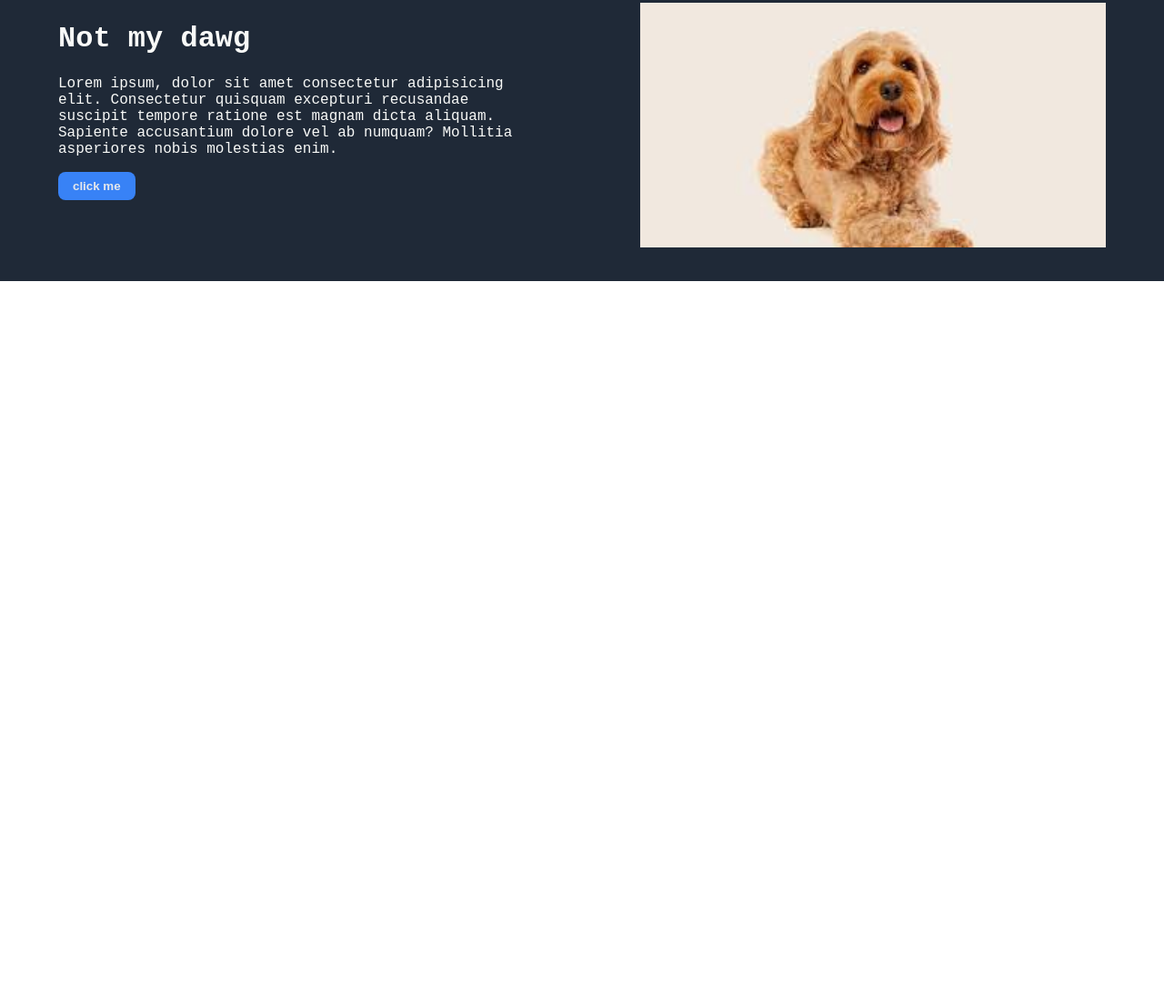
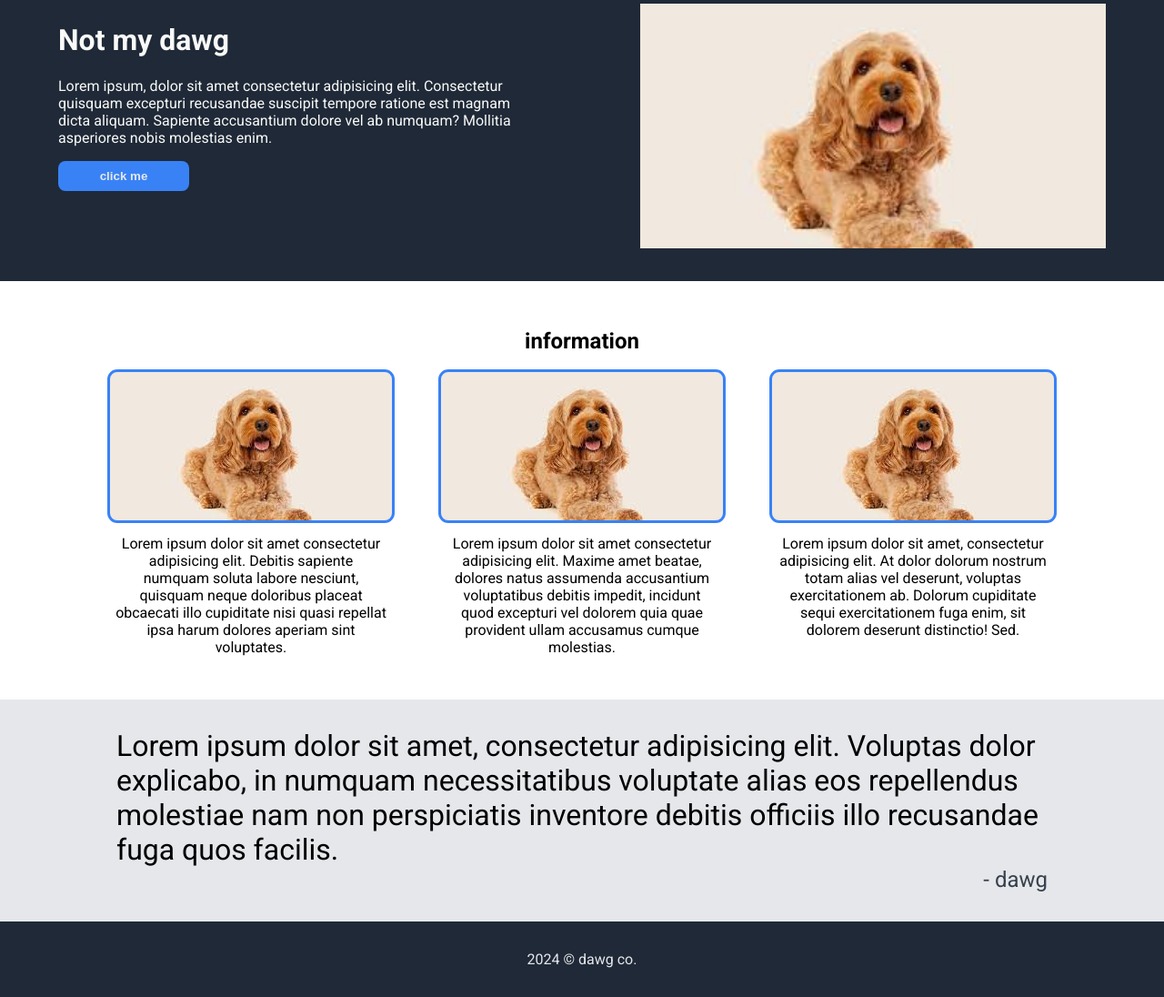
Before and after one commit to HZC-321/landing-page, a plain HTML site: page index.html in a window 1280 px wide. Shown: the part 111-1207 px from the top of the page at 91% size. Before the commit the page ends 800 px from the top, so only its background shows below. Drawn offline with Linux system fonts and the light colour scheme.

Commit message:
info section, quote section, and footer

```diff
--- a/index.html
+++ b/index.html
@@ -8,6 +8,12 @@
     <meta charset="utf-8" />
     <title>Title of Page</title>
     <link rel="stylesheet" href="styles.css" />
+    <link rel="preconnect" href="https://fonts.googleapis.com" />
+    <link rel="preconnect" href="https://fonts.gstatic.com" crossorigin />
+    <link
+      href="https://fonts.googleapis.com/css2?family=Roboto:ital,wght@0,100;0,300;0,400;0,500;0,700;0,900;1,100;1,300;1,400;1,500;1,700;1,900&display=swap"
+      rel="stylesheet"
+    />
   </head>
 
   <body>
@@ -36,5 +42,54 @@
         <img src="images/dawg.jpeg" />
       </div>
     </div>
+
+    <div class="information">
+      <h2>information</h2>
+      <div class="cards">
+        <div class="card one">
+          <img src="images/dawg.jpeg" />
+          <p>
+            Lorem ipsum dolor sit amet consectetur adipisicing elit. Debitis
+            sapiente numquam soluta labore nesciunt, quisquam neque doloribus
+            placeat obcaecati illo cupiditate nisi quasi repellat ipsa harum
+            dolores aperiam sint voluptates.
+          </p>
+        </div>
+        <div class="card two">
+          <img src="images/dawg.jpeg" />
+          <p>
+            Lorem ipsum dolor sit amet consectetur adipisicing elit. Maxime amet
+            beatae, dolores natus assumenda accusantium voluptatibus debitis
+            impedit, incidunt quod excepturi vel dolorem quia quae provident
+            ullam accusamus cumque molestias.
+          </p>
+        </div>
+        <div class="card three">
+          <img src="images/dawg.jpeg" />
+          <p>
+            Lorem ipsum dolor sit amet, consectetur adipisicing elit. At dolor
+            dolorum nostrum totam alias vel deserunt, voluptas exercitationem
+            ab. Dolorum cupiditate sequi exercitationem fuga enim, sit dolorem
+            deserunt distinctio! Sed.
+          </p>
+        </div>
+      </div>
+    </div>
+
+    <div class="quote-body">
+      <div class="quote">
+        <div class="quote-content">
+          Lorem ipsum dolor sit amet, consectetur adipisicing elit. Voluptas
+          dolor explicabo, in numquam necessitatibus voluptate alias eos
+          repellendus molestiae nam non perspiciatis inventore debitis officiis
+          illo recusandae fuga quos facilis.
+        </div>
+        <div class="quote-author">- dawg</div>
+      </div>
+    </div>
+
+    <div class="footer">
+      2024 &copy; dawg co.
+    </div>
   </body>
 </html>
--- a/styles.css
+++ b/styles.css
@@ -2,7 +2,7 @@ body {
     display: flex;
     margin: 0;
     padding: 0;
-    font-family: 'Courier New', Courier, monospace;
+    font-family: 'Roboto';
     flex-direction: column;
 }
 
@@ -66,5 +66,65 @@ button {
     border: none;
     border-radius: 8px;
     font-weight: bold;
+    cursor: pointer;
+}
+
+button a {
+    display: block;
     padding: 8px 16px;
+    width: 100px;
 }
+
+.information {
+    display: flex;
+    flex-direction: column;
+    align-items: center;
+    padding: 32px;
+}
+
+.cards {
+    display: flex;
+    gap: 64px;
+}
+
+.cards .card {
+    width: 300px;
+    display: flex;
+    align-items: center;
+    flex-direction: column;
+    border-radius: 8px;
+    text-align: center;
+}
+
+.card img {
+   border-radius: 8px;
+   outline: solid #3882F6;
+}
+
+.quote-body {
+    display: flex;
+    background-color: #E5E7EB;
+    justify-content: center;
+    align-items: center;
+    padding: 32px;
+}
+
+.quote {
+    width: 1024px;
+    font-size: 32px;
+}
+
+.quote-author {
+    text-align: end;
+    font-size: 24px;
+    color: #37414d;
+}
+
+
+.footer {
+    background-color: #1F2937;
+    color: #E5E7EB;
+    text-align: center;
+    font-size: 16px;
+    padding: 32px;
+}
```
